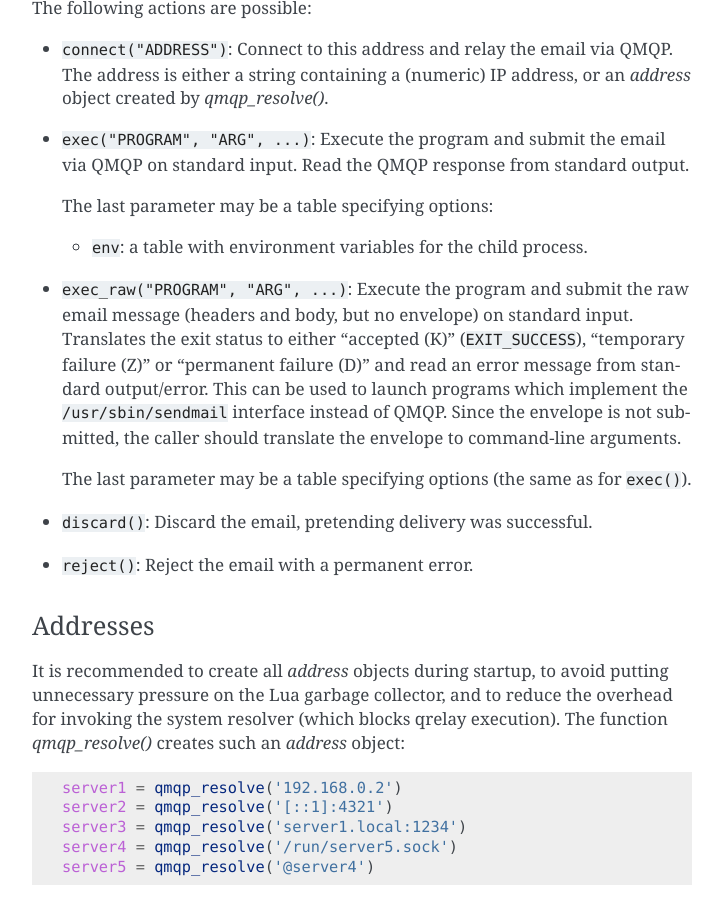
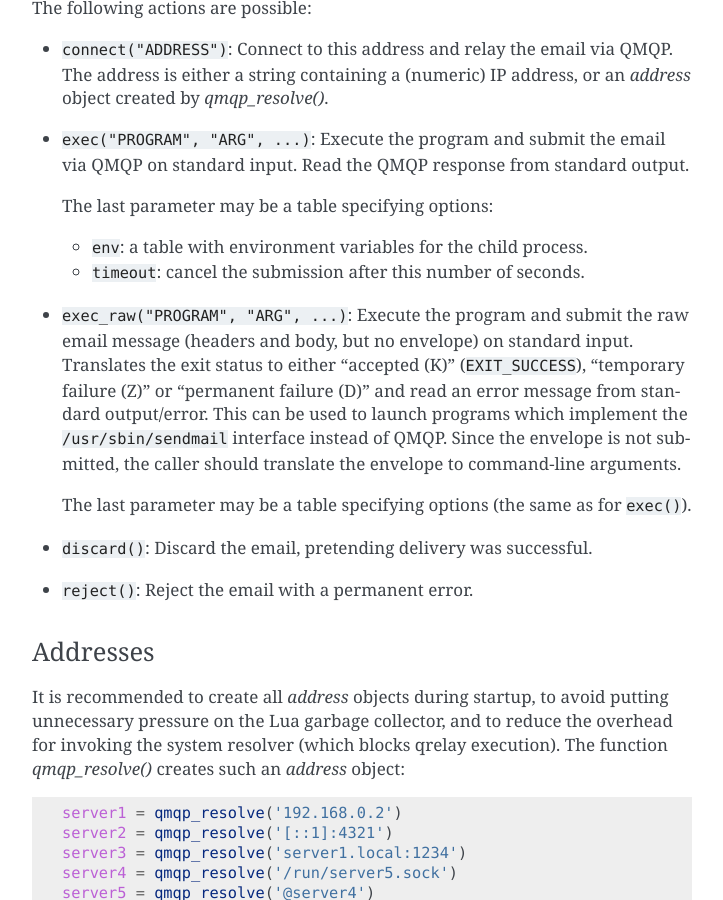
Before and after one commit to CM4all/qrelay, a Sphinx documentation site: the page built from doc/index.rst, in a window 1280 px wide and 900 px high, scrolled down 2197 px. Shown: the whole window, without its empty margins (388-1111 px from the left). Built offline with Sphinx 7.4.7, drawn with Linux system fonts in a browser that asks for light colours.

Commit message:
exec: add "timeout" option

```diff
--- a/doc/index.rst
+++ b/doc/index.rst
@@ -127,6 +127,7 @@
   The last parameter may be a table specifying options:
 
   - ``env``: a table with environment variables for the child process.
+  - ``timeout``: cancel the submission after this number of seconds.
 
 * :samp:`exec_raw("PROGRAM", "ARG", ...)`: Execute the program and
   submit the raw email message (headers and body, but no envelope) on
```
Also changed, not shown: 5 other files.
